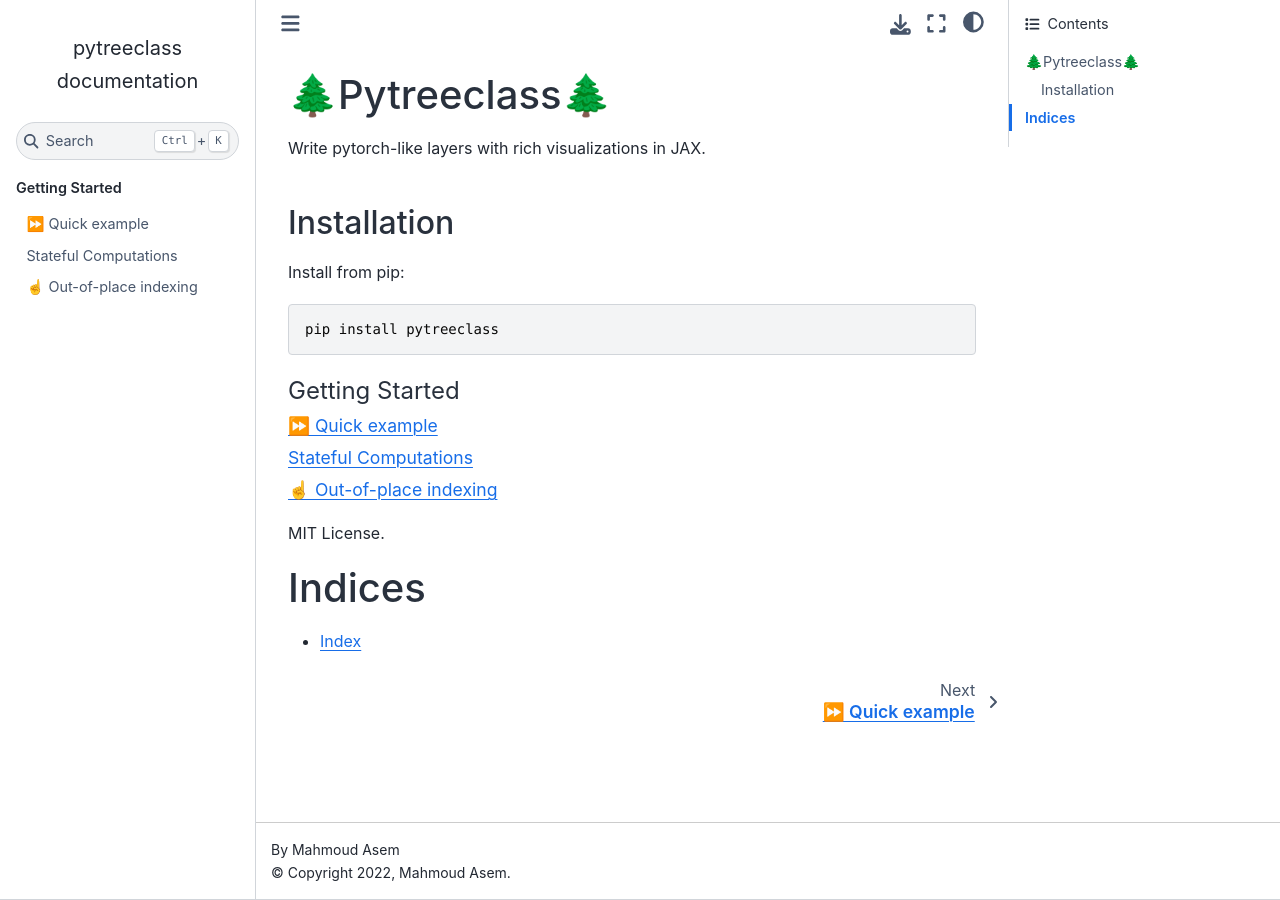
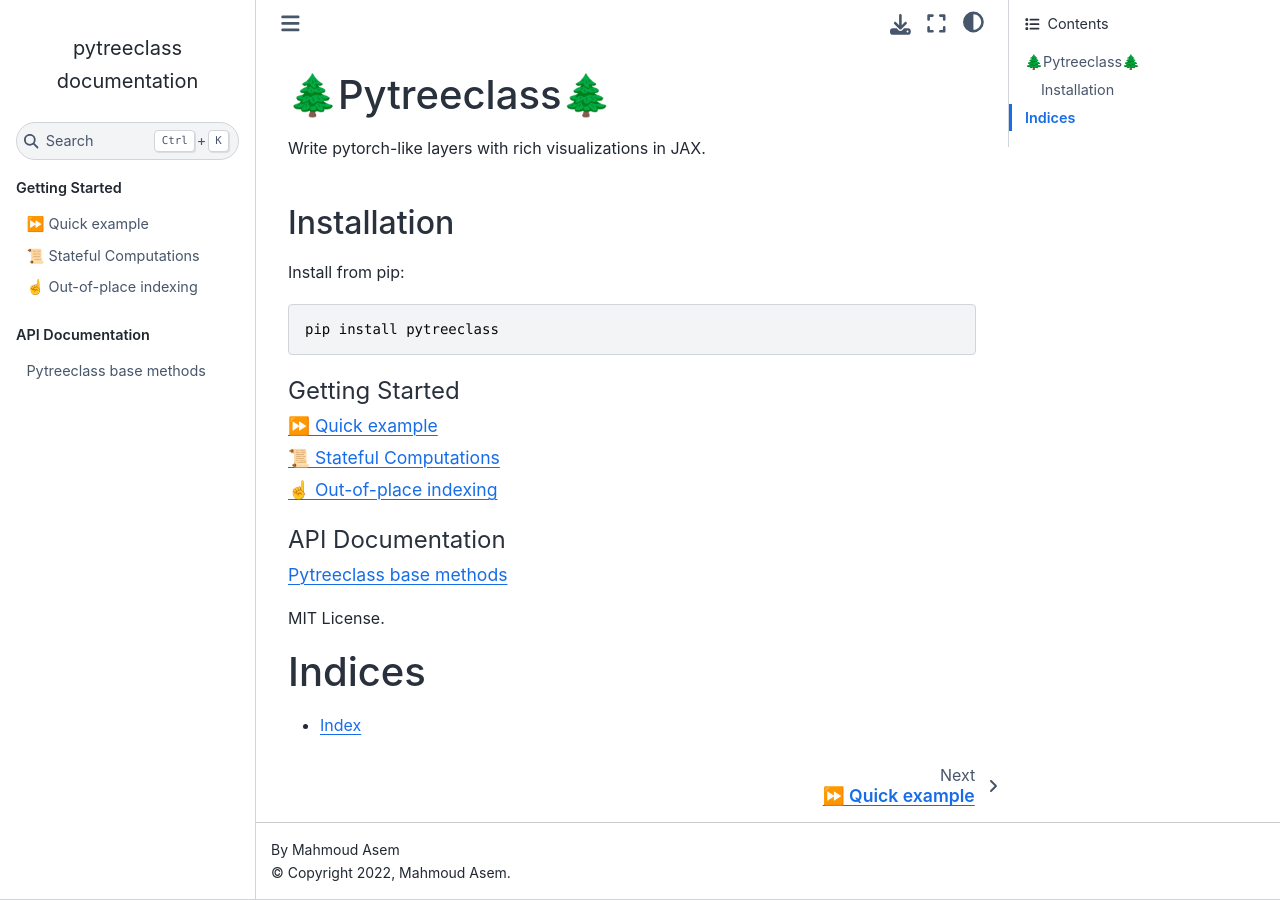
Before and after one commit to ASEM000/pytreeclass, a Sphinx documentation site: the page built from docs/index.rst, in a window 1280 px wide. Built offline with Sphinx 7.4.7 and the Sphinx Book theme 1.1.4, drawn with Linux system fonts in a browser that asks for light colours; formulas are drawn with MathJax 3.

```diff
--- /dev/null
+++ b/docs/API/base.rst
@@ -0,0 +1,6 @@
+
+Pytreeclass base methods
+========================
+
+.. currentmodule:: pytreeclass
+    treeclass
--- a/docs/index.rst
+++ b/docs/index.rst
@@ -21,6 +21,12 @@ Install from pip::
    notebooks/stateful_computations
    notebooks/out-of-place indexing
 
+.. toctree::
+    :caption: API Documentation
+    :maxdepth: 1
+
+    API/base
+
 MIT License.
 
 Indices
```
Also changed, not shown: docs/conf.py (line endings or trailing spaces), docs/notebooks/introduction.ipynb, docs/notebooks/out-of-place indexing.ipynb, docs/notebooks/stateful_computations.ipynb, 1 other file.
